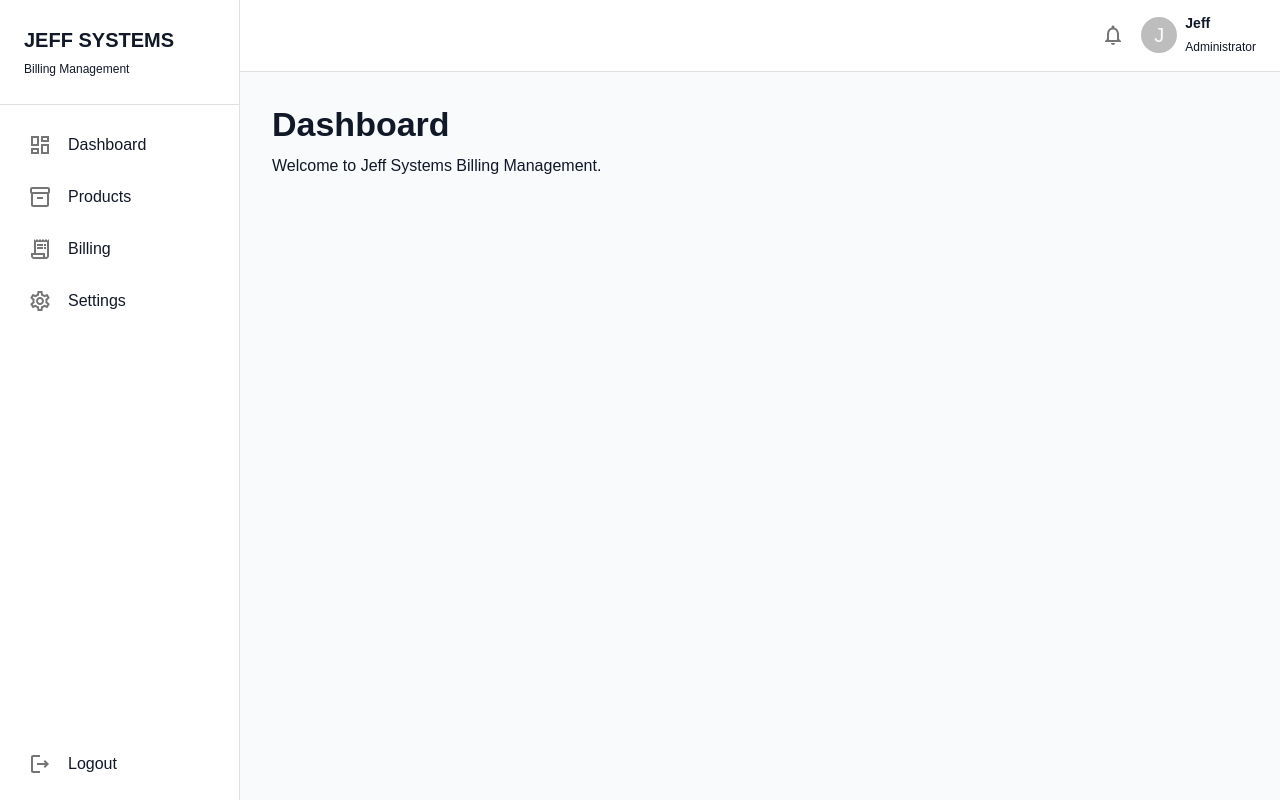
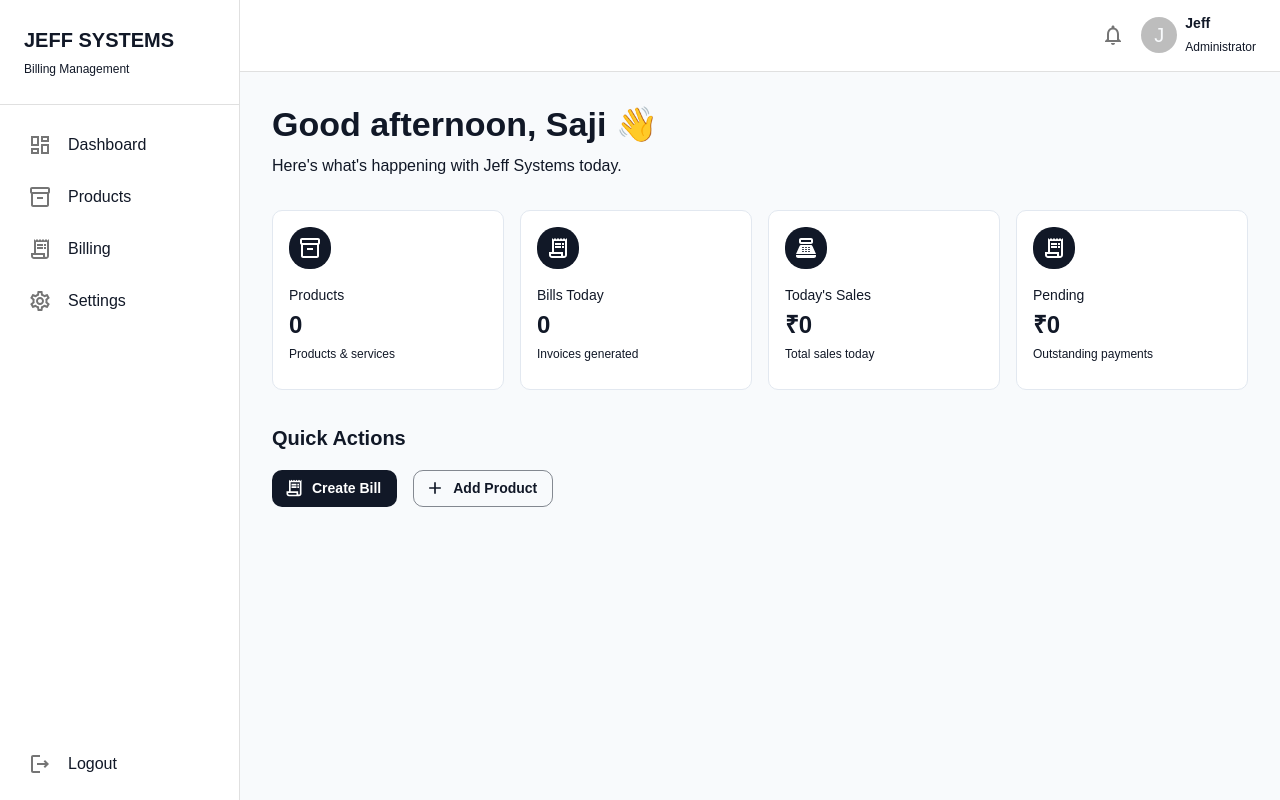
Before and after one commit to jeff3joo/jeff-sys-bill1, a Next.js app: page /dashboard in a window 1280 px wide. Built offline with nearby package versions, Linux system fonts and the light colour scheme; what @mui/material-nextjs would draw is missing.

Commit message:
feat: add dashboard UI

```diff
--- a/src/app/dashboard/page.tsx
+++ b/src/app/dashboard/page.tsx
@@ -1,16 +1,157 @@
-import { Typography } from "@mui/material";
+import {
+  AddOutlined,
+  Inventory2Outlined,
+  ReceiptLongOutlined,
+  PointOfSaleOutlined,
+} from "@mui/icons-material";
+import {
+  Box,
+  Button,
+  Card,
+  CardContent,
+  Grid,
+  Stack,
+  Typography,
+} from "@mui/material";
+
 import AppShell from "@/components/layout/app-shell";
+
+const stats = [
+  {
+    title: "Products",
+    value: "0",
+    description: "Products & services",
+    icon: <Inventory2Outlined />,
+  },
+  {
+    title: "Bills Today",
+    value: "0",
+    description: "Invoices generated",
+    icon: <ReceiptLongOutlined />,
+  },
+  {
+    title: "Today's Sales",
+    value: "₹0",
+    description: "Total sales today",
+    icon: <PointOfSaleOutlined />,
+  },
+  {
+    title: "Pending",
+    value: "₹0",
+    description: "Outstanding payments",
+    icon: <ReceiptLongOutlined />,
+  },
+];
 
 export default function DashboardPage() {
   return (
     <AppShell>
-      <Typography variant="h4" sx={{fontWeight:700}}>
-        Dashboard
-      </Typography>
+      <Stack spacing={4}>
+        {/* Heading */}
+        <Box>
+          <Typography
+            variant="h4"
+            sx={{ fontWeight: 700 }}
+          >
+            Good afternoon, Saji 👋
+          </Typography>
 
-      <Typography color="text.secondary" sx={{ mt: 1 }}>
-        Welcome to Jeff Systems Billing Management.
-      </Typography>
+          <Typography
+            color="text.secondary"
+            sx={{ mt: 1 }}
+          >
+            Here's what's happening with Jeff Systems today.
+          </Typography>
+        </Box>
+
+        {/* Statistics */}
+        <Grid container spacing={2}>
+          {stats.map((stat) => (
+            <Grid
+              key={stat.title}
+              size={{ xs: 12, sm: 6, lg: 3 }}
+            >
+              <Card sx={{ height: "100%" }}>
+                <CardContent>
+                  <Stack spacing={2}>
+                    <Box
+                      sx={{
+                        width: 42,
+                        height: 42,
+                        borderRadius: 2,
+                        display: "flex",
+                        alignItems: "center",
+                        justifyContent: "center",
+                        bgcolor: "primary.main",
+                        color: "white",
+                      }}
+                    >
+                      {stat.icon}
+                    </Box>
+
+                    <Box>
+                      <Typography
+                        variant="body2"
+                        color="text.secondary"
+                      >
+                        {stat.title}
+                      </Typography>
+
+                      <Typography
+                        variant="h5"
+                        sx={{
+                          fontWeight: 700,
+                          mt: 0.5,
+                        }}
+                      >
+                        {stat.value}
+                      </Typography>
+
+                      <Typography
+                        variant="caption"
+                        color="text.secondary"
+                      >
+                        {stat.description}
+                      </Typography>
+                    </Box>
+                  </Stack>
+                </CardContent>
+              </Card>
+            </Grid>
+          ))}
+        </Grid>
+
+        {/* Quick Actions */}
+        <Box>
+          <Typography
+            variant="h6"
+            sx={{ fontWeight: 700, mb: 2 }}
+          >
+            Quick Actions
+          </Typography>
+
+          <Stack
+            direction={{ xs: "column", sm: "row" }}
+            spacing={2}
+          >
+            <Button
+              variant="contained"
+              startIcon={<ReceiptLongOutlined />}
+              href="/billing"
+            >
+              Create Bill
+            </Button>
+
+            <Button
+              variant="outlined"
+              startIcon={<AddOutlined />}
+              href="/products"
+            >
+              Add Product
+            </Button>
+          </Stack>
+        </Box>
+      </Stack>
     </AppShell>
   );
 }
```
Also changed, not shown: 1 other file (tests, documents, lock files or other folders).
